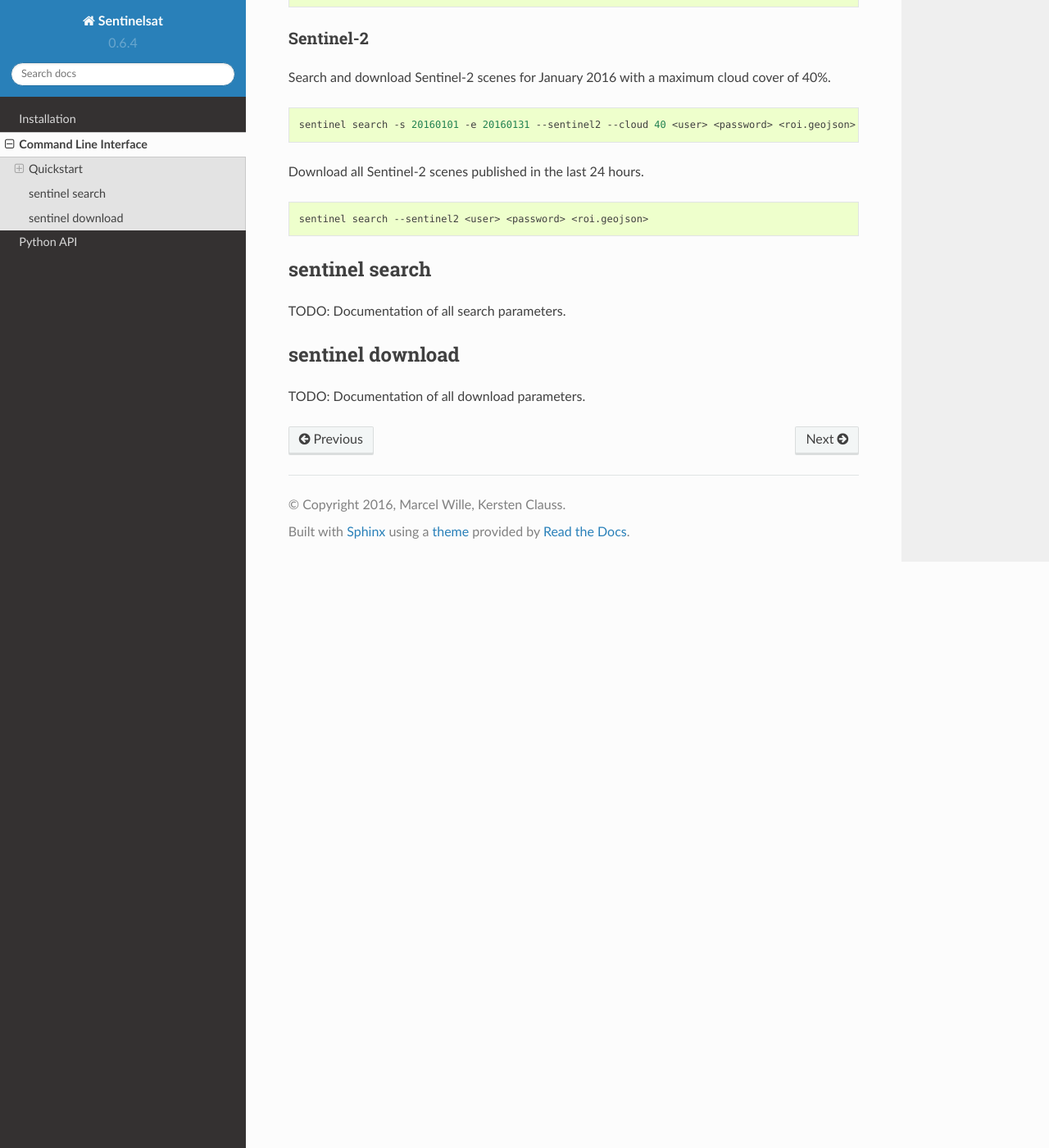
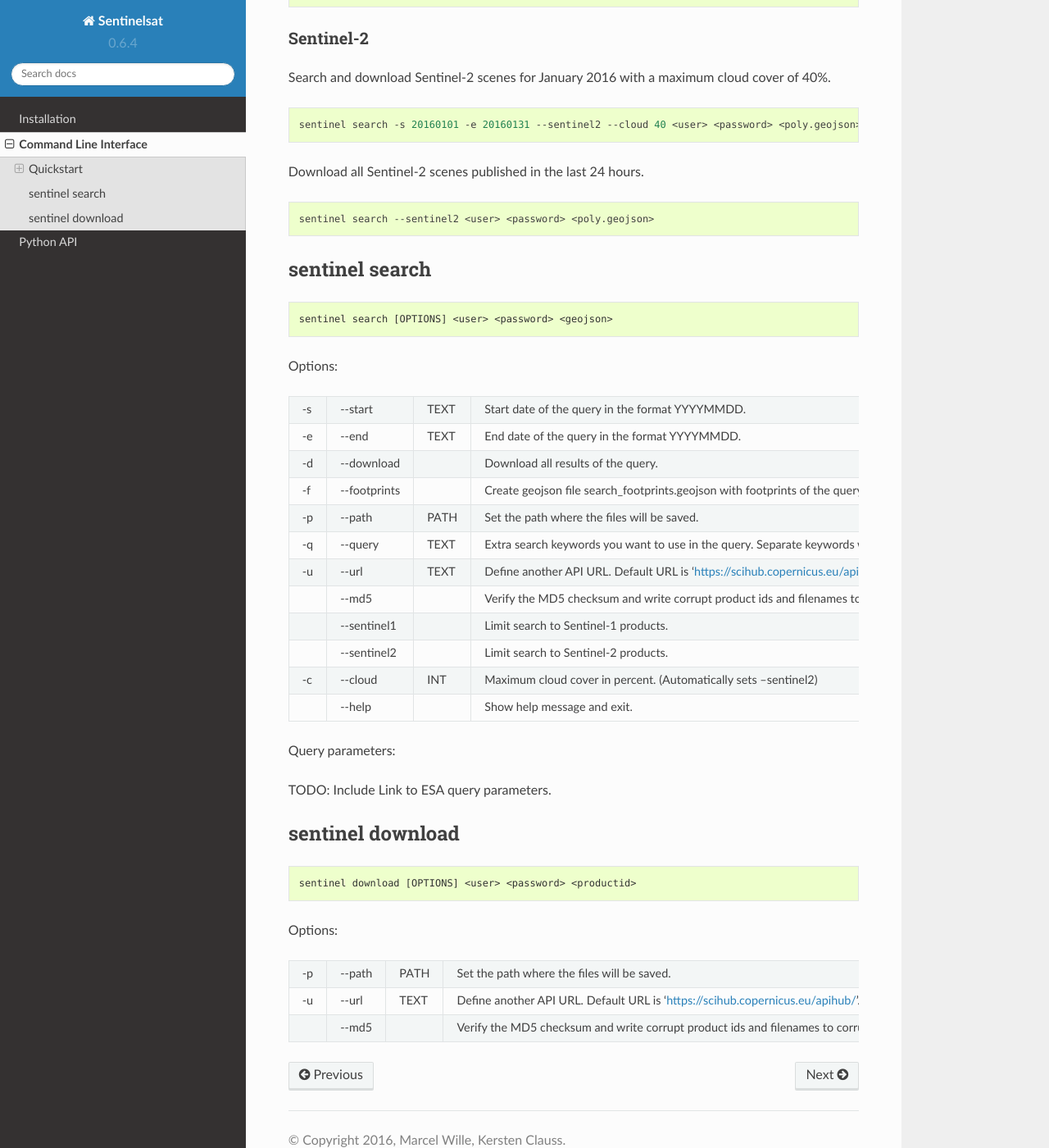
Before and after one commit to sentinelsat/sentinelsat, a Sphinx documentation site: the page built from docs/cli.rst, in a window 1280 px wide and 1400 px high, scrolled down 853 px. Shown: the whole window at 82% size. Built offline with Sphinx 7.4.7 and the Read the Docs theme 2.0.0, drawn with Linux system fonts in a browser that asks for light colours; some of the changed text lies outside the part shown.

```diff
--- a/docs/cli.rst
+++ b/docs/cli.rst
@@ -33,7 +33,7 @@ orbit for the year 2015.
 
   sentinel search -s 20150101 -e 20151231 -d \
   -q 'producttype=SLC, orbitdirection=Descending' \
-  -u 'https://scihub.copernicus.eu/dhus' <user> <password> <roi.geojson>
+  -u 'https://scihub.copernicus.eu/dhus' <user> <password> <poly.geojson>
 
 Download a single Sentinel-1 GRDH scene covering Santa Claus Village in Finland
 on Christmas Eve 2015.
@@ -51,20 +51,67 @@ cover of 40%.
 
 .. code-block:: bash
 
-  sentinel search -s 20160101 -e 20160131 --sentinel2 --cloud 40 <user> <password> <roi.geojson>
+  sentinel search -s 20160101 -e 20160131 --sentinel2 --cloud 40 <user> <password> <poly.geojson>
 
 Download all Sentinel-2 scenes published in the last 24 hours.
 
 .. code-block:: bash
 
-  sentinel search --sentinel2 <user> <password> <roi.geojson>
+  sentinel search --sentinel2 <user> <password> <poly.geojson>
 
 sentinel search
 ---------------
 
-TODO: Documentation of all search parameters.
+.. code-block:: console
+
+    sentinel search [OPTIONS] <user> <password> <geojson>
+
+Options:
+
++----+--------------+------+--------------------------------------------------------------------------------------------+
+| -s | -\-start     | TEXT | Start date of the query in the format YYYYMMDD.                                            |
++----+--------------+------+--------------------------------------------------------------------------------------------+
+| -e | -\-end       | TEXT | End date of the query in the format YYYYMMDD.                                              |
++----+--------------+------+--------------------------------------------------------------------------------------------+
+| -d | -\-download  |      | Download all results of the query.                                                         |
++----+--------------+------+--------------------------------------------------------------------------------------------+
+| -f | -\-footprints|      | Create geojson file search_footprints.geojson with footprints of the query result.         |
++----+--------------+------+--------------------------------------------------------------------------------------------+
+| -p | -\-path      | PATH | Set the path where the files will be saved.                                                |
++----+--------------+------+--------------------------------------------------------------------------------------------+
+| -q | -\-query     | TEXT | Extra search keywords you want to use in the query. Separate keywords with comma.          |
+|    |              |      | Example: 'producttype=GRD,polarisationmode=HH'.                                            |
++----+--------------+------+--------------------------------------------------------------------------------------------+
+| -u | -\-url       | TEXT | Define another API URL. Default URL is 'https://scihub.copernicus.eu/apihub/'.             |
++----+--------------+------+--------------------------------------------------------------------------------------------+
+|    | -\-md5       |      | Verify the MD5 checksum and write corrupt product ids and filenames to corrupt_scenes.txt. |
++----+--------------+------+--------------------------------------------------------------------------------------------+
+|    | -\-sentinel1 |      | Limit search to Sentinel-1 products.                                                       |
++----+--------------+------+--------------------------------------------------------------------------------------------+
+|    | -\-sentinel2 |      | Limit search to Sentinel-2 products.                                                       |
++----+--------------+------+--------------------------------------------------------------------------------------------+
+| -c | -\-cloud     | INT  | Maximum cloud cover in percent. (Automatically sets --sentinel2)                           |
++----+--------------+------+--------------------------------------------------------------------------------------------+
+|    | -\-help      |      | Show help message and exit.                                                                |
++----+--------------+------+--------------------------------------------------------------------------------------------+
+
+Query parameters:
+
+TODO: Include Link to ESA query parameters.
 
 sentinel download
 -----------------
 
-TODO: Documentation of all download parameters.
+.. code-block:: console
+
+    sentinel download [OPTIONS] <user> <password> <productid>
+
+Options:
+
++----+--------------+------+--------------------------------------------------------------------------------------------+
+| -p | -\-path      | PATH | Set the path where the files will be saved.                                                |
++----+--------------+------+--------------------------------------------------------------------------------------------+
+| -u | -\-url       | TEXT | Define another API URL. Default URL is 'https://scihub.copernicus.eu/apihub/'.             |
++----+--------------+------+--------------------------------------------------------------------------------------------+
+|    | -\-md5       |      | Verify the MD5 checksum and write corrupt product ids and filenames to corrupt_scenes.txt. |
++----+--------------+------+--------------------------------------------------------------------------------------------+
--- a/docs/index.rst
+++ b/docs/index.rst
@@ -2,8 +2,9 @@
 Sentinelsat
 ===========
 
-Sentinelsat makes finding and downloading Copernicus Sentinel satellite
-images easy.
+Sentinelsat makes finding and downloading `Copernicus Sentinel
+<http://www.esa.int/Our_Activities/Observing_the_Earth/Copernicus/Overview4>`_
+satellite images easy.
 
 It offers an easy to use command line interface.
 
```
Also changed, not shown: other parts of docs/cli.rst (+2 -2 lines), README.rst (+35 -23 lines).
